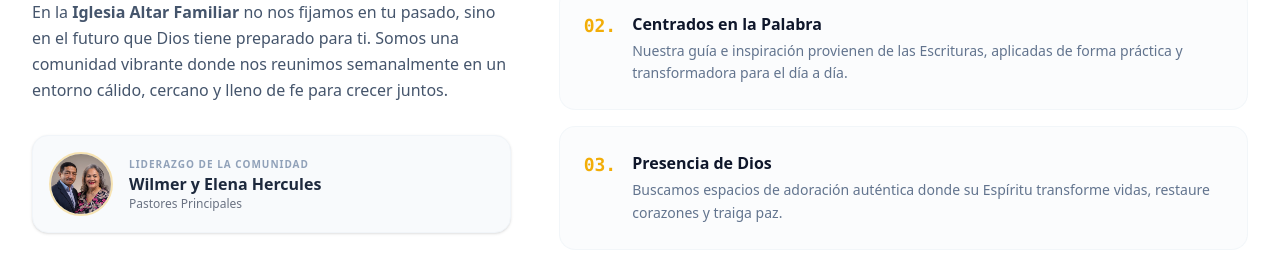
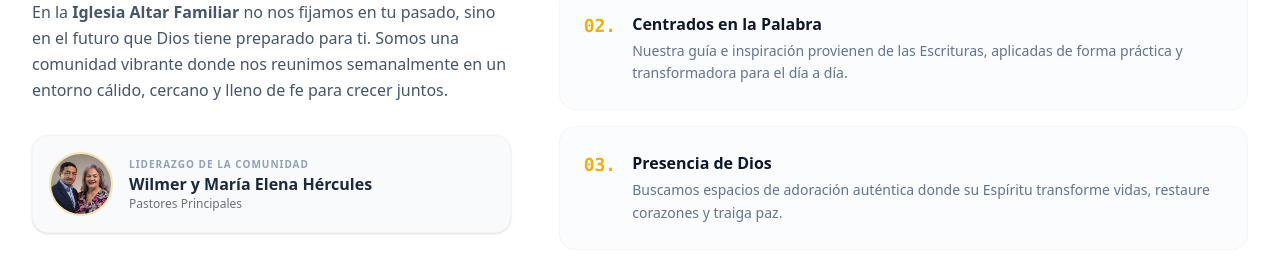
Before and after one commit to cgdiazv/iglesia-altar-familiar, a Next.js app: page / in a window 1280 px wide. Shown: the part 1034-1296 px from the top of the page. Built offline with nearby package versions, Linux system fonts and the light colour scheme.

Commit message:
Cambio nombre Maria Elena

```diff
--- a/app/quienes-somos/page.tsx
+++ b/app/quienes-somos/page.tsx
@@ -46,14 +46,14 @@ export default function QuienesSomosPage() {
               <div className="relative w-full max-w-md aspect-[3/4] rounded-3xl overflow-hidden shadow-xl border-4 border-slate-50 group">
                 <Image
                   src="/pastores.webp"
-                  alt="Pastores Wilmer y Elena Hercules"
+                  alt="Pastores Wilmer y María Elena Hércules"
                   fill
                   className="object-cover object-top transition-transform duration-700 group-hover:scale-102"
                   priority
                 />
                 <div className="absolute inset-0 bg-gradient-to-t from-slate-950/80 via-transparent to-transparent" />
                 <div className="absolute bottom-6 left-6 text-white">
-                  <p className="text-xl font-bold">Wilmer y Elena Hercules</p>
+                  <p className="text-xl font-bold">Wilmer y María Elena Hércules</p>
                   <p className="text-xs text-primary-gold uppercase tracking-wider font-semibold mt-0.5">Pastores Principales</p>
                 </div>
               </div>
--- a/components/AboutSection.tsx
+++ b/components/AboutSection.tsx
@@ -42,14 +42,14 @@ export default function AboutSection() {
               <div className="relative w-16 h-16 rounded-full overflow-hidden shrink-0 border-2 border-primary-gold/30 group-hover:border-primary-gold transition-colors duration-300">
                 <Image
                   src="/pastores.webp"
-                  alt="Pastores Wilmer y Elena Hercules"
+                  alt="Pastores Wilmer y María Elena Hércules"
                   fill
                   className="object-cover object-top"
                 />
               </div>
               <div>
                 <p className="text-[10px] font-bold text-slate-400 uppercase tracking-widest">Liderazgo de la Comunidad</p>
-                <p className="text-base font-bold text-slate-800">Wilmer y Elena Hercules</p>
+                <p className="text-base font-bold text-slate-800">Wilmer y María Elena Hércules</p>
                 <p className="text-xs text-gray-500">Pastores Principales</p>
               </div>
             </div>
```
